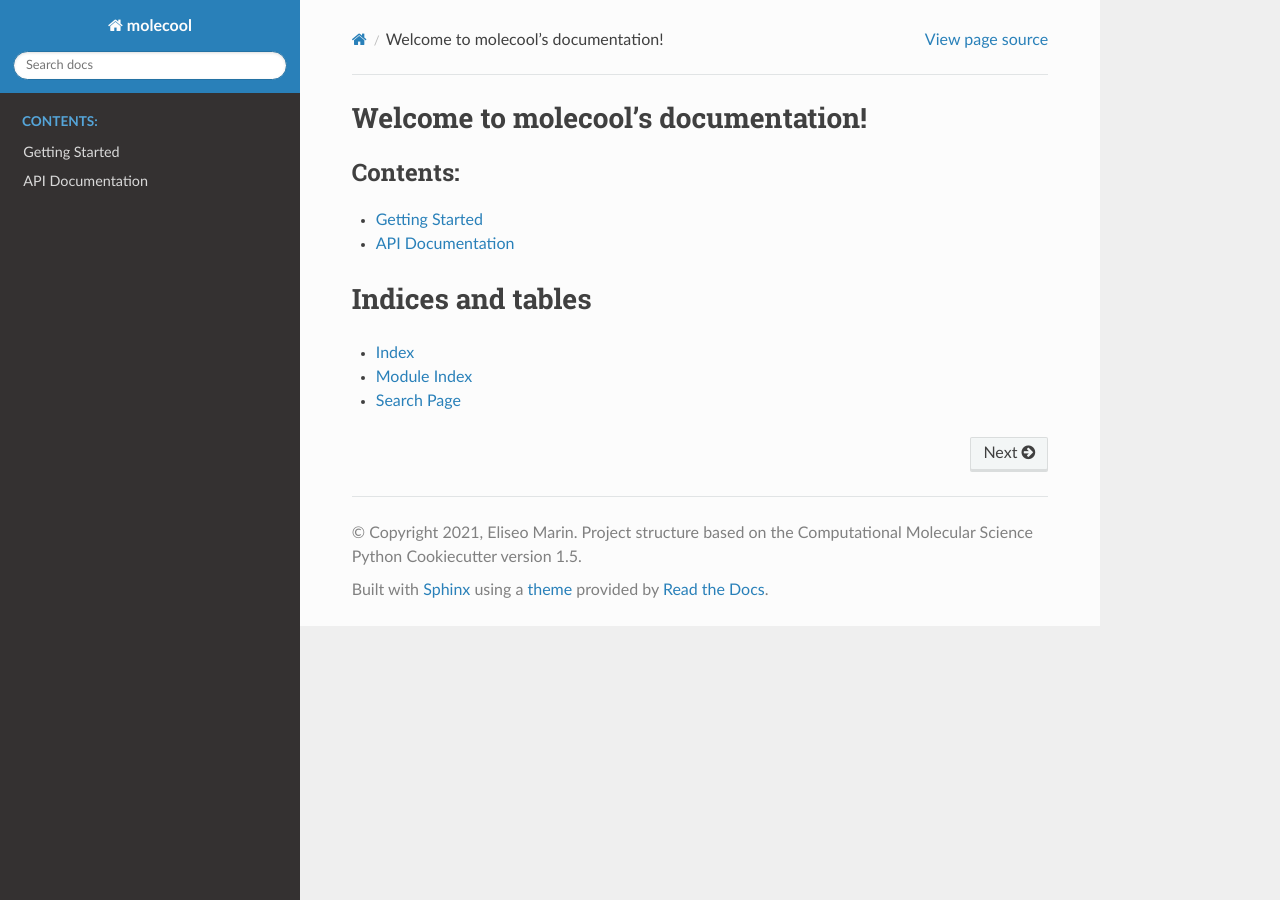
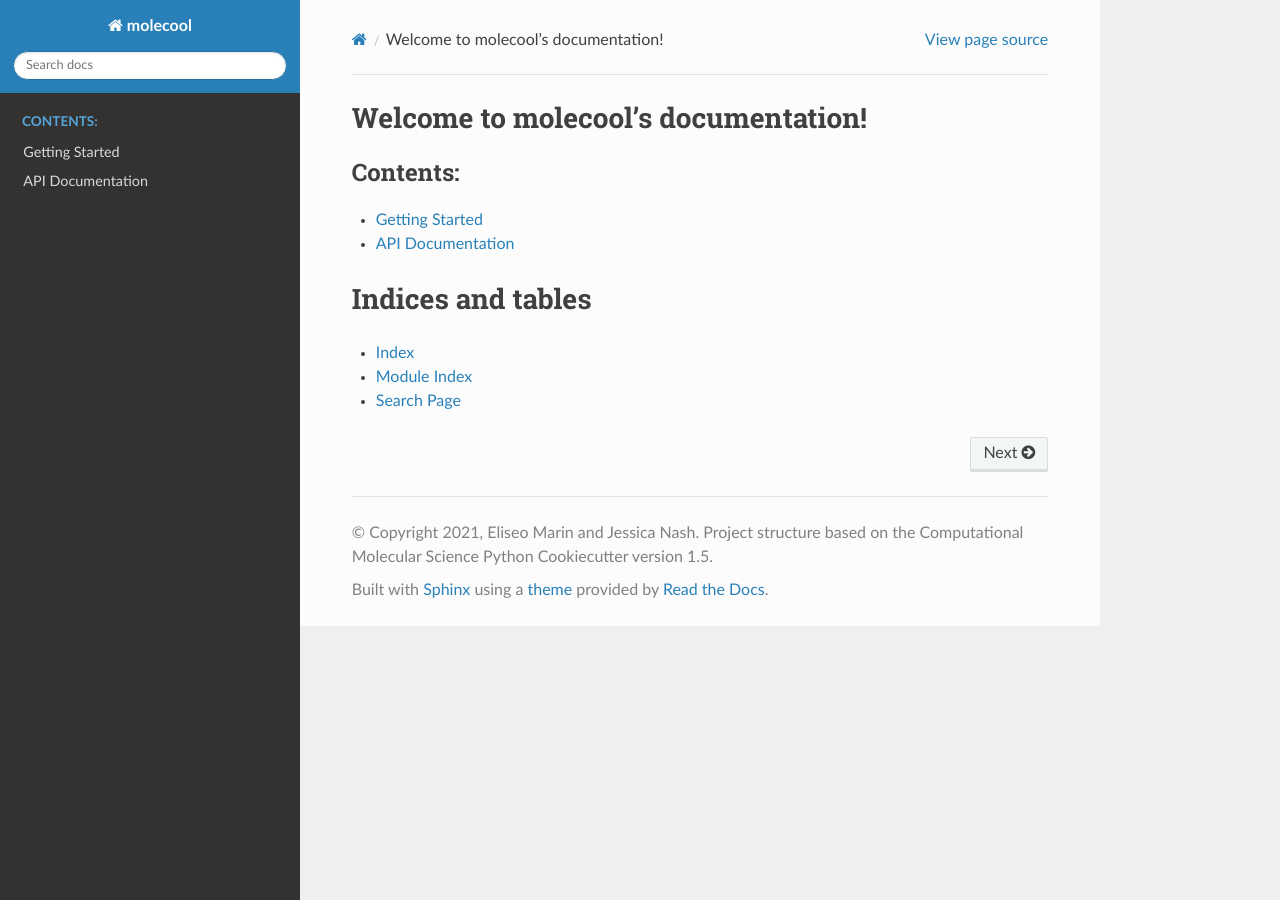
Before and after one commit to janash/msf_2021A, a Sphinx documentation site: the page built from docs/index.rst, in a window 1280 px wide. Built offline with Sphinx 7.4.7 and the Read the Docs theme 2.0.0, drawn with Linux system fonts in a browser that asks for light colours; the version number could not be read and is left out.

Commit message:
add Jessica Nash to authors list

```diff
--- a/docs/conf.py
+++ b/docs/conf.py
@@ -23,7 +23,7 @@
 # -- Project information -----------------------------------------------------
 
 project = 'molecool'
-copyright = ("2021, Eliseo Marin. Project structure based on the "
+copyright = ("2021, Eliseo Marin and Jessica Nash. Project structure based on the "
              "Computational Molecular Science Python Cookiecutter version 1.5")
 author = 'Eliseo Marin'
 
--- a/setup.py
+++ b/setup.py
@@ -22,7 +22,7 @@
 setup(
     # Self-descriptive entries which should always be present
     name='molecool',
-    author='Eliseo Marin',
+    author='Eliseo Marin and Jessica Nash',
     author_email='meliseo@vt.edu',
     description=short_description[0],
     long_description=long_description,
```
Also changed, not shown: README.md (+1 -1 lines), 1 other file.
